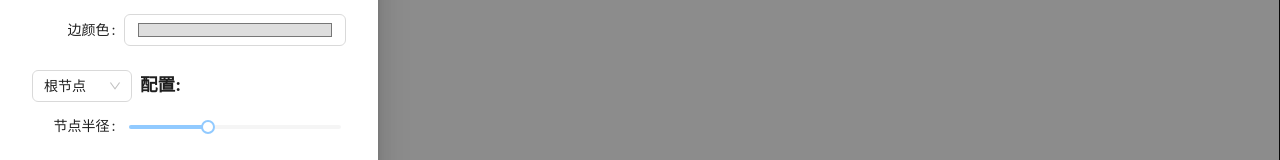
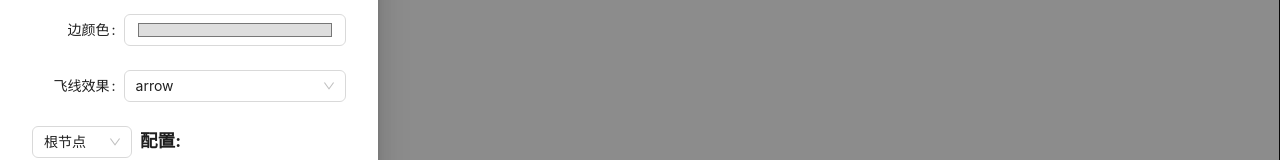
Before and after one commit to tohsaka888/knowledge-graph-demo, a Next.js app: page / in a window 1280 px wide. Both pictures are taken after a click on the element 30 px from the left and 109 px from the top of the page. Shown: the part 323-483 px from the top of the page. Built offline with nearby package versions, Linux system fonts and the light colour scheme.

Commit message:
✨ feat: update

```diff
--- a/components/ConfigController.tsx
+++ b/components/ConfigController.tsx
@@ -22,6 +22,7 @@ const initialState: Omit<ConfigProps, "onExploreEnd" | "explore"> = {
     hoveredColor: "#e27272",
     stroke: "#DEDEDE",
     strokeWidth: 1,
+    flyLineEffect: "arrow",
   },
   typeConfig: {
     根节点: {
@@ -68,6 +69,7 @@ type ActionType =
   | { type: "setBasicDistence"; payload: number }
   | { type: "setStrokeWidth"; payload: number }
   | { type: "setStroke"; payload: string }
+  | { type: "setFlyLineEffect"; payload: "line" | "arrow" }
   | {
       type: "setTypeConfig";
       payload: {
@@ -93,6 +95,14 @@ function reducer(
           stroke: state.edgeConfig?.stroke,
           strokeWidth: action.payload,
         },
+      };
+    case "setFlyLineEffect":
+      return {
+        ...state,
+        edgeConfig: {
+          ...state.edgeConfig,
+          flyLineEffect: action.payload,
+        }
       };
     case "setStroke":
       return {
--- a/components/ControlPanel.tsx
+++ b/components/ControlPanel.tsx
@@ -1,4 +1,4 @@
-import { Drawer, Form, Input, Slider } from "antd";
+import { Drawer, Form, Input, Select, Slider } from "antd";
 import React, { startTransition, useContext, useState } from "react";
 import { BsFillGearFill } from "react-icons/bs";
 import { ConfigContext } from "./ConfigController";
@@ -99,6 +99,31 @@ function ControlPanel() {
                 }}
               />
             </Form.Item>
+            <Form.Item
+              label={"飞线效果"}
+              name={["edgeConfig", "flyLineEffect"]}
+            >
+              <Select
+                options={[
+                  {
+                    value: "arrow",
+                    key: "arrow",
+                  },
+                  {
+                    value: "line",
+                    key: "line",
+                  },
+                ]}
+                onChange={(value) => {
+                  startTransition(() => {
+                    dispatch({
+                      type: "setFlyLineEffect",
+                      payload: value,
+                    });
+                  });
+                }}
+              />
+            </Form.Item>
             <TypeConfig />
             <GenerateCode />
           </Form>
--- a/components/KnowledgeGraphCanvas.tsx
+++ b/components/KnowledgeGraphCanvas.tsx
@@ -26,14 +26,16 @@ const KnowledgeGraphCanvas = React.memo(
     };
 
     const explore = async (id: string) => {
-      const inside = await getNode(id, "inside");
-      const outside = await getNode(id, "outside");
-      const edges = await getEdge(id);
+      const data = await Promise.all([
+        getNode(id, "inside"),
+        getNode(id, "outside"),
+        getEdge(id),
+      ]);
 
       return {
-        edges,
-        inside,
-        outside,
+        inside: data[0],
+        outside: data[1],
+        edges: data[2],
       };
     };
 
--- a/config/baseUrl.ts
+++ b/config/baseUrl.ts
@@ -1 +1 @@
-export const baseUrl = "https://react-knowledge-graph.vercel.app";
+export const baseUrl = "https://react-knowledge-graph.tohsaka888.asia";
```
